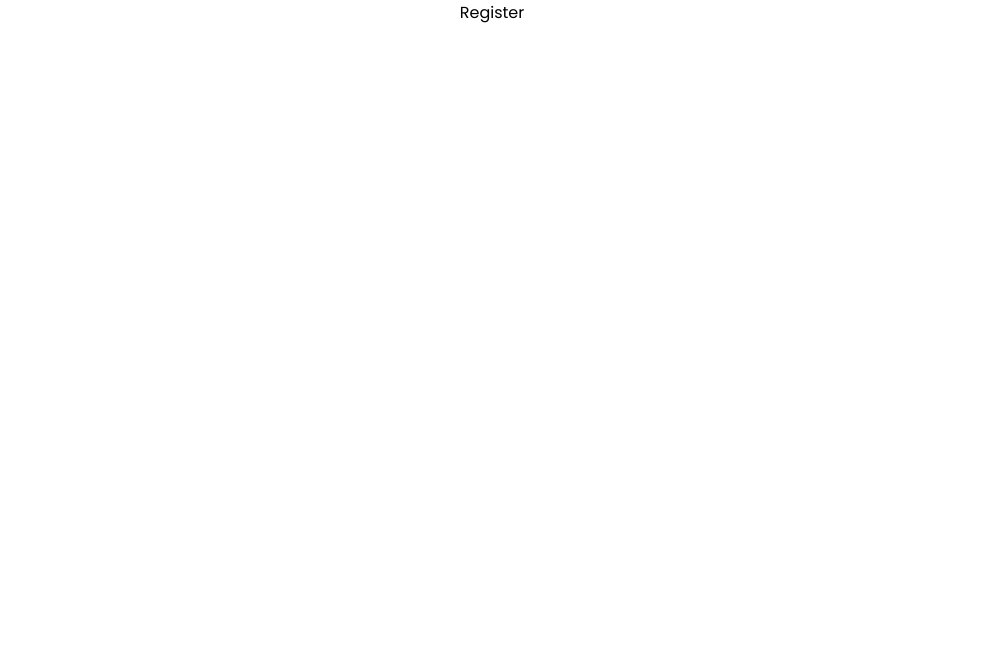
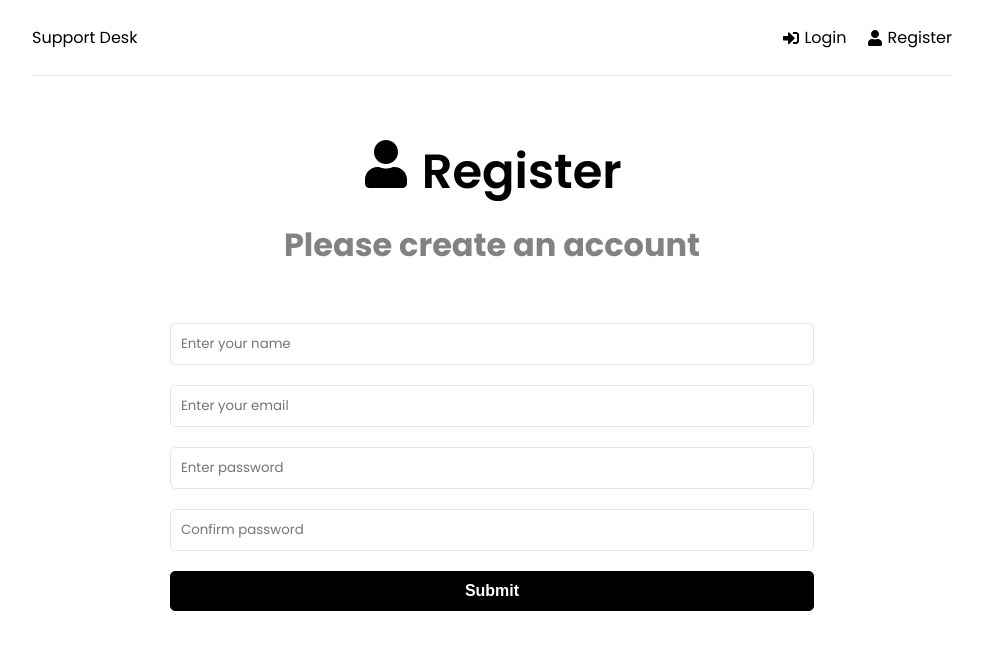
Before and after one commit to GalenCasstevens/Support-Desk, a React (Create React App) app in the folder frontend/: page /register in a window 1280 px wide. Shown: the top 650 px of the page, without its empty margins (148-1131 px from the left). Built offline with nearby package versions, Linux system fonts and the light colour scheme.

Commit message:
added a header component and started building out the register page

```diff
--- a/frontend/src/App.js
+++ b/frontend/src/App.js
@@ -1,4 +1,6 @@
 import { BrowserRouter as Router, Routes, Route } from 'react-router-dom';
+import { ToastContainer } from 'react-toastify';
+import Header from './components/Header';
 import Home from './pages/Home';
 import Login from './pages/Login';
 import Register from './pages/Register';
@@ -8,6 +10,7 @@ function App() {
 		<>
 			<Router>
 				<div className="container">
+					<Header />
 					<Routes>
 						<Route path="/" element={<Home />}></Route>
 						<Route path="/login" element={<Login />}></Route>
@@ -15,6 +18,7 @@ function App() {
 					</Routes>
 				</div>
 			</Router>
+			<ToastContainer />
 		</>
 	);
 }
--- a/frontend/src/components/Header.jsx
+++ b/frontend/src/components/Header.jsx
@@ -5,10 +5,20 @@ function Header() {
 	return (
 		<header className="header">
 			<div className="logo">
-				<Link to="/register">
-					<FaUser /> Register
-				</Link>
+				<Link to="/">Support Desk</Link>
 			</div>
+			<ul>
+				<li>
+					<Link to="/login">
+						<FaSignInAlt /> Login
+					</Link>
+				</li>
+				<li>
+					<Link to="/register">
+						<FaUser /> Register
+					</Link>
+				</li>
+			</ul>
 		</header>
 	);
 }
--- a/frontend/src/pages/Home.jsx
+++ b/frontend/src/pages/Home.jsx
@@ -1,5 +1,9 @@
 function Home() {
-	return <div>Home</div>;
+	return (
+		<div>
+			<h1>Home</h1>
+		</div>
+	);
 }
 
 export default Home;
--- a/frontend/src/pages/Register.jsx
+++ b/frontend/src/pages/Register.jsx
@@ -1,5 +1,88 @@
+import { useState } from 'react';
+import { toast } from 'react-toastify';
+import { FaUser } from 'react-icons/fa';
+
 function Register() {
-	return <div>Register</div>;
+	const [formData, setFormData] = useState({
+		name: '',
+		email: '',
+		password: '',
+		password2: '',
+	});
+
+	const { name, email, password, password2 } = formData;
+
+	const onSubmit = () => {};
+
+	const onChange = (e) => {
+		setFormData((prevState) => ({
+			...prevState,
+			[e.target.name]: e.target.value,
+		}));
+	};
+
+	return (
+		<>
+			<section className="heading">
+				<h1>
+					<FaUser /> Register
+				</h1>
+				<p>Please create an account</p>
+			</section>
+
+			<section className="form">
+				<form onSubmit={onSubmit}>
+					<div className="form-group">
+						<input
+							type="text"
+							className="form-control"
+							id="name"
+							name="name"
+							value={name}
+							onChange={onChange}
+							placeholder="Enter your name"
+						/>
+					</div>
+					<div className="form-group">
+						<input
+							type="email"
+							className="form-control"
+							id="email"
+							name="email"
+							value={email}
+							onChange={onChange}
+							placeholder="Enter your email"
+						/>
+					</div>
+					<div className="form-group">
+						<input
+							type="password"
+							className="form-control"
+							id="password"
+							name="password"
+							value={password}
+							onChange={onChange}
+							placeholder="Enter password"
+						/>
+					</div>
+					<div className="form-group">
+						<input
+							type="password"
+							className="form-control"
+							id="password2"
+							name="password2"
+							value={password2}
+							onChange={onChange}
+							placeholder="Confirm password"
+						/>
+					</div>
+					<div className="form-group">
+						<button className="btn btn-block">Submit</button>
+					</div>
+				</form>
+			</section>
+		</>
+	);
 }
 
 export default Register;
```
